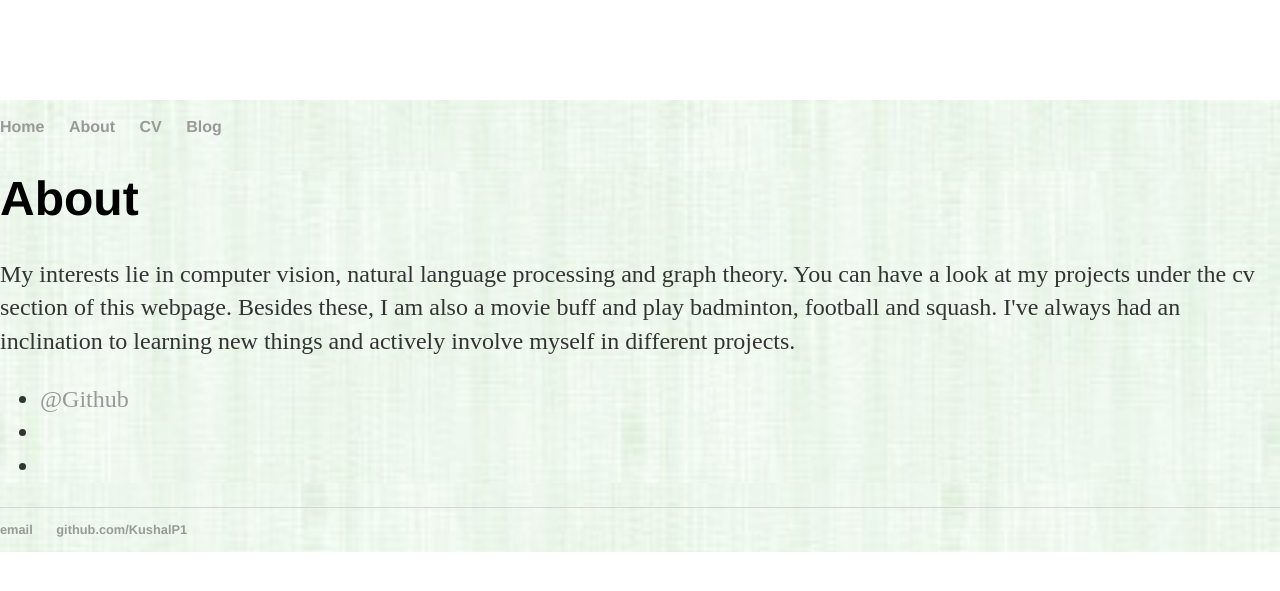
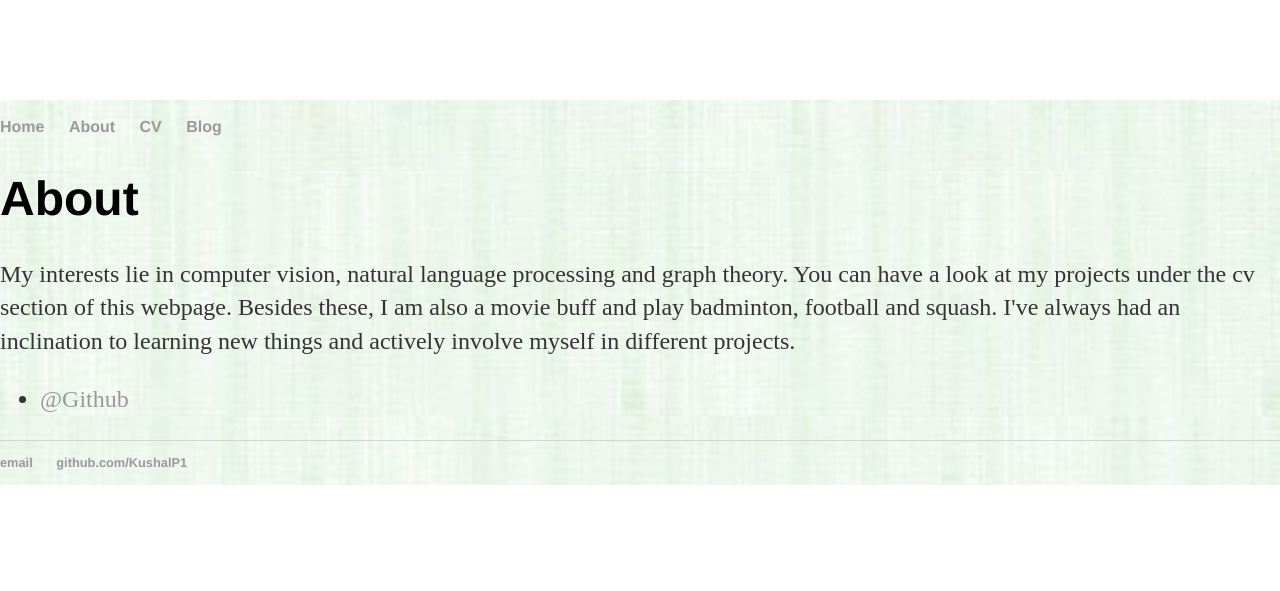
Before and after one commit to KushalP1/KushalP1.github.io, a Jekyll site: the page built from about/index.html, in a window 1280 px wide. Shown: the top 591 px of the page. Built offline with Jekyll 4.4.1, drawn with Linux system fonts in a browser that asks for light colours.

```diff
--- a/about/index.html
+++ b/about/index.html
@@ -9,7 +9,6 @@ title: About Kushal Prakash
 
 			<ul class="contacts">
 				<li><a href="https://github.com/KushalP1">@Github</a></li>
-				<li><a href=""></a></li>
-				<li><a href=""></a></li>
+
 				</ul>
 		</div>
```
